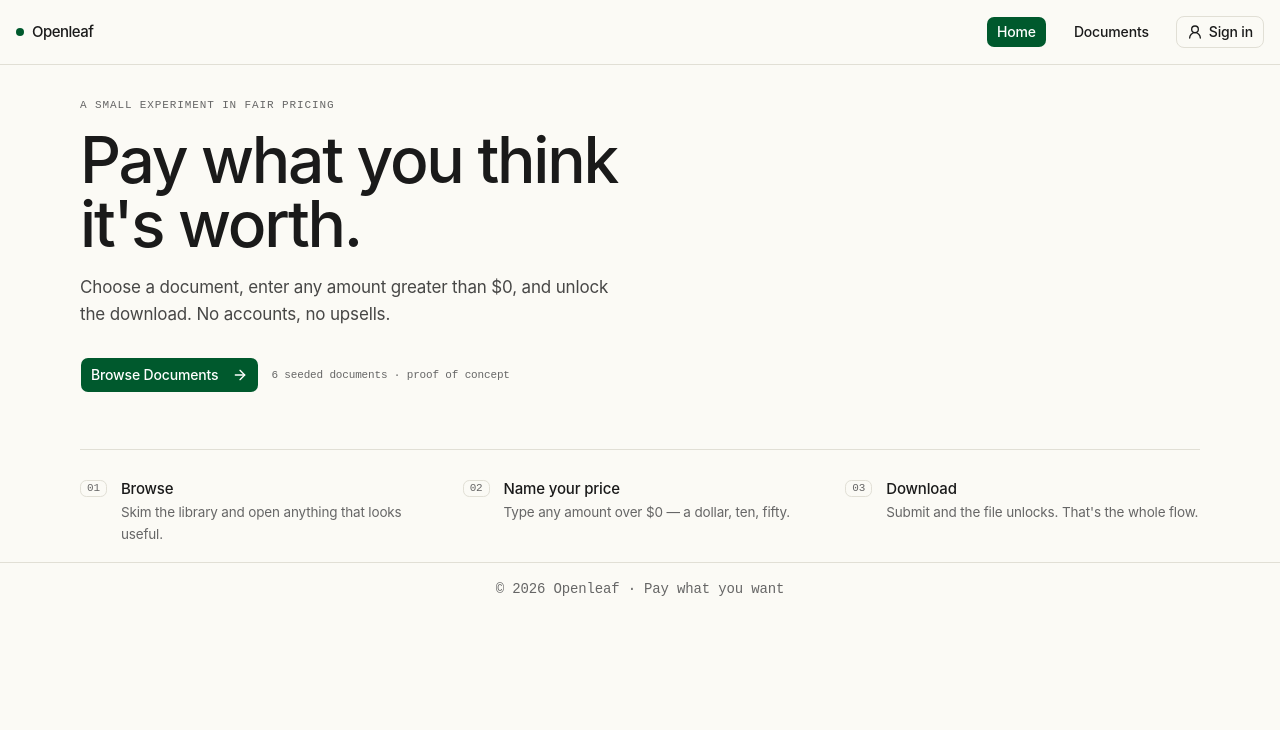
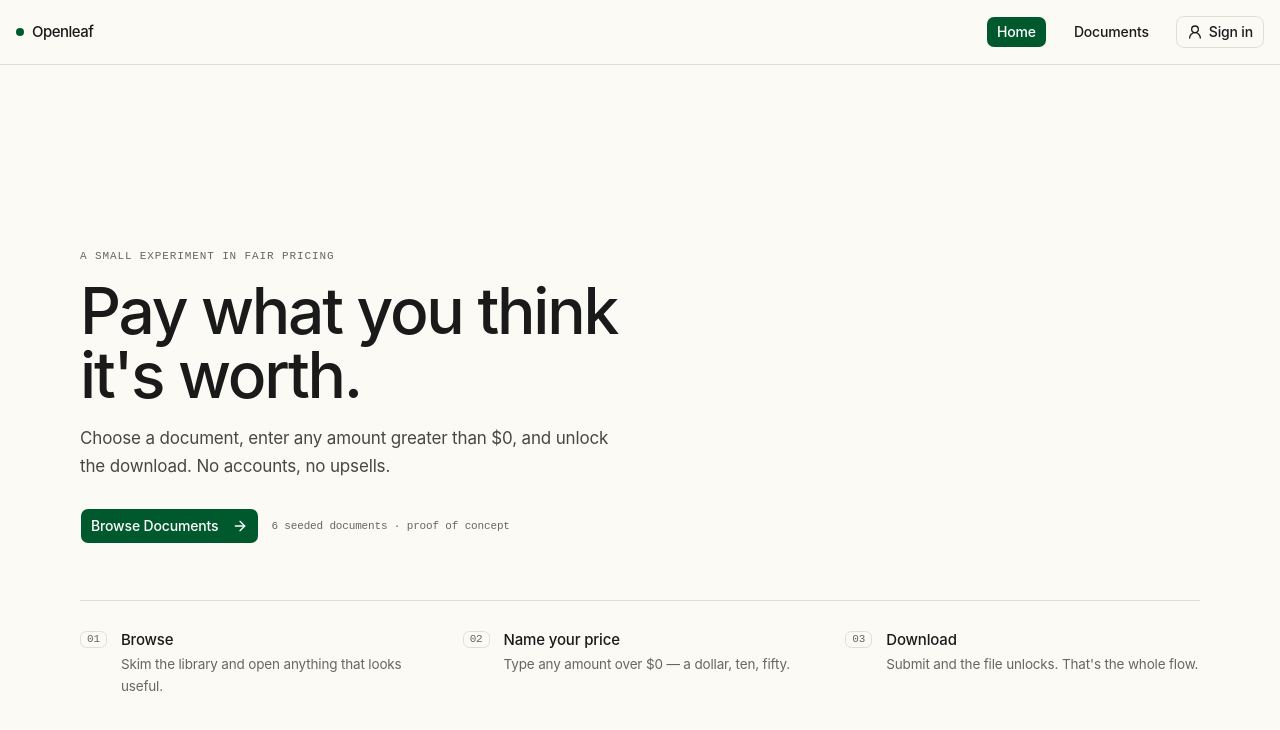
Before and after one commit to captainPeanutbuttter495/Full-Stack-PoC, a Next.js app: page / in a window 1280 px wide. Shown: the top 730 px of the page. Built offline with nearby package versions, Linux system fonts and the light colour scheme; no server answers.

Commit message:
Fix landing page hero height

```diff
--- a/app/page.tsx
+++ b/app/page.tsx
@@ -10,7 +10,7 @@ const STEPS = [
 
 function Hero() {
   return (
-    <section className="flex flex-1 flex-col pt-8 pb-4 w-full max-w-[1120px] mx-auto max-sm:pt-2 max-sm:pb-0">
+    <section className="flex h-svh min-h-[400px] flex-col justify-center pt-8 pb-4 w-full max-w-[1120px] mx-auto max-sm:pt-2 max-sm:pb-0">
       <span className="font-mono text-[11px] uppercase tracking-[0.08em] text-muted-foreground">
         A small experiment in fair pricing
       </span>
```
